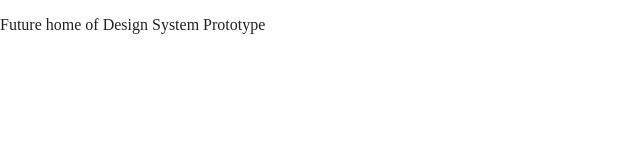
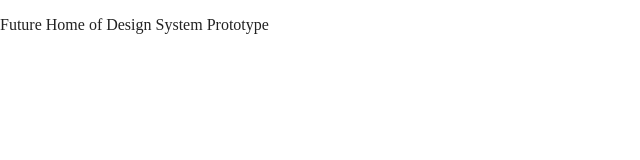
Before and after one commit to sehgv672/pcdd-0315-sp21, a website built with Parcel: page index.html in a window 1280 px wide. Shown: the full height of the page, 0-640 px from the left. Built offline with nearby package versions, Linux system fonts and the light colour scheme.

Commit message:
Update index.html

```diff
--- a/index.html
+++ b/index.html
@@ -25,7 +25,7 @@
 <body>
 
   <!-- Add your site or application content here -->
-  <p>Future home of Design System Prototype</p>
+  <p>Future Home of Design System Prototype</p>
   <script src="js/vendor/modernizr-3.11.2.min.js"></script>
   <script src="js/plugins.js"></script>
   <script src="js/main.js"></script>
```
